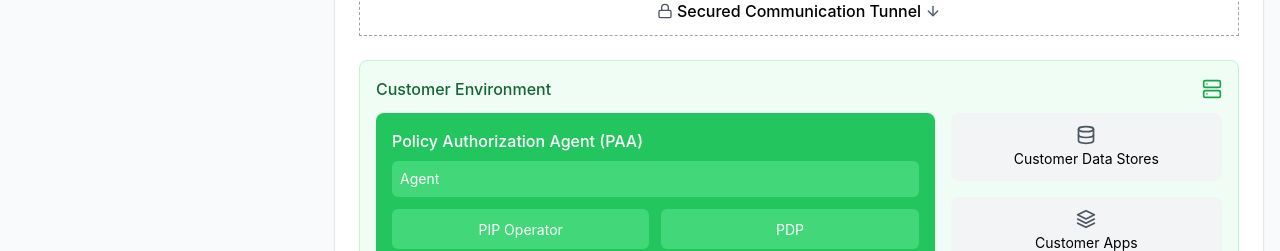
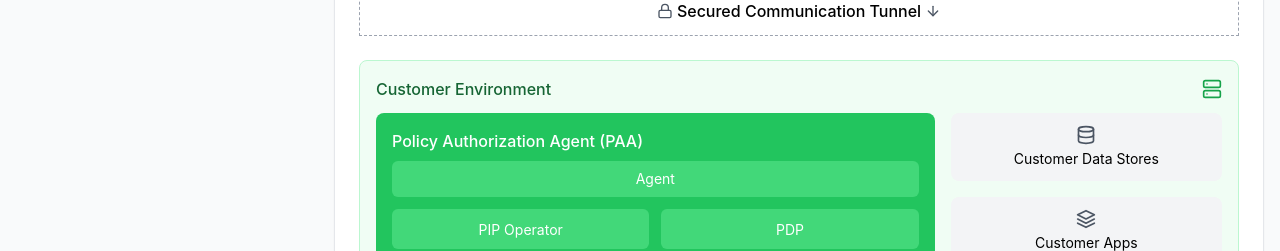
Before and after one commit to emikuszewski/plainid-architecture-diagram, a React (Create React App) app: page / in a window 1280 px wide. Shown: the part 788-1039 px from the top of the page. Built offline with nearby package versions, Linux system fonts and the light colour scheme.

Commit message:
Update ArchitectureDiagram.js

```diff
--- a/src/components/ArchitectureDiagram.js
+++ b/src/components/ArchitectureDiagram.js
@@ -361,7 +361,7 @@ const ArchitectureDiagram = () => {
                     onClick={() => handleComponentClick('agent', { top: 620, left: 320 })}
                   >
                     <div className="font-medium mb-2">Policy Authorization Agent (PAA)</div>
-                    <div className="text-sm bg-green-400 bg-opacity-80 p-2 rounded-md mb-3">Agent</div>
+                    <div className="text-sm text-center bg-green-400 bg-opacity-80 p-2 rounded-md mb-3">Agent</div>
                     <div className="grid grid-cols-2 gap-3">
                       <div
                         ref={pipRef}
```
